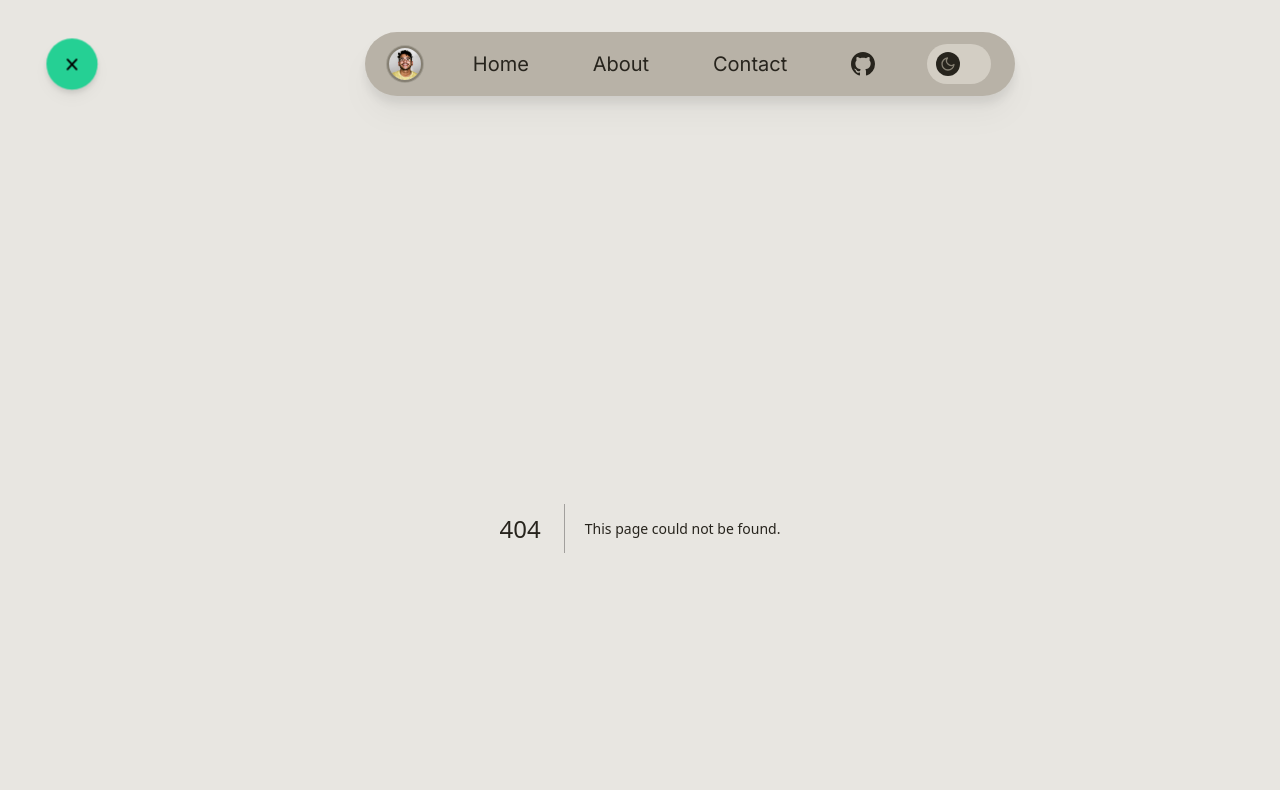
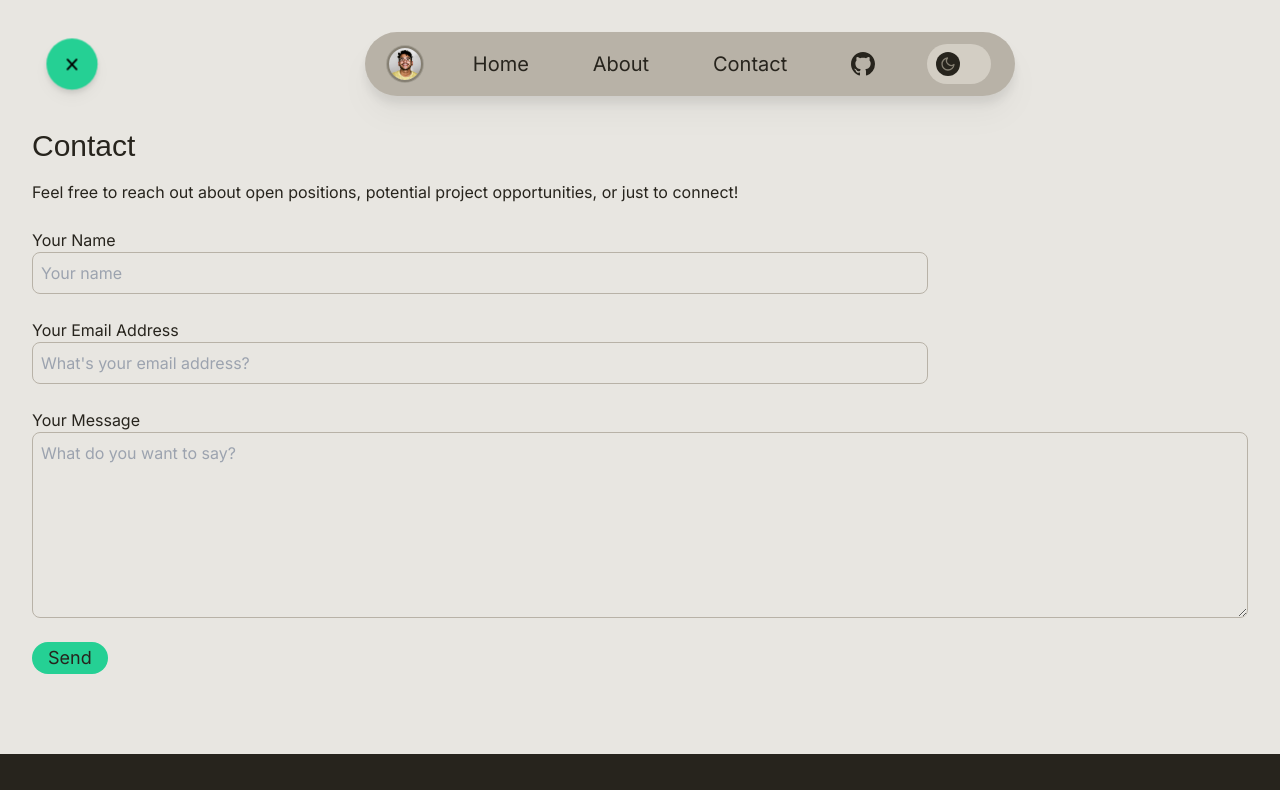
Before and after one commit to theonlynanu/website, a Next.js app: page /contact in a window 1280 px wide. Before the commit this address had no page. Shown: the top 790 px of the page. Built offline with nearby package versions, Linux system fonts and the light colour scheme; a web font is replaced by a local one.

Commit message:
Duplicate contact page for better navbar behavior

```diff
--- /dev/null
+++ b/src/app/contact/page.tsx
@@ -0,0 +1,5 @@
+import Contact from "../_components/Contact";
+
+export default function Page() {
+  return <Contact />;
+}
```
